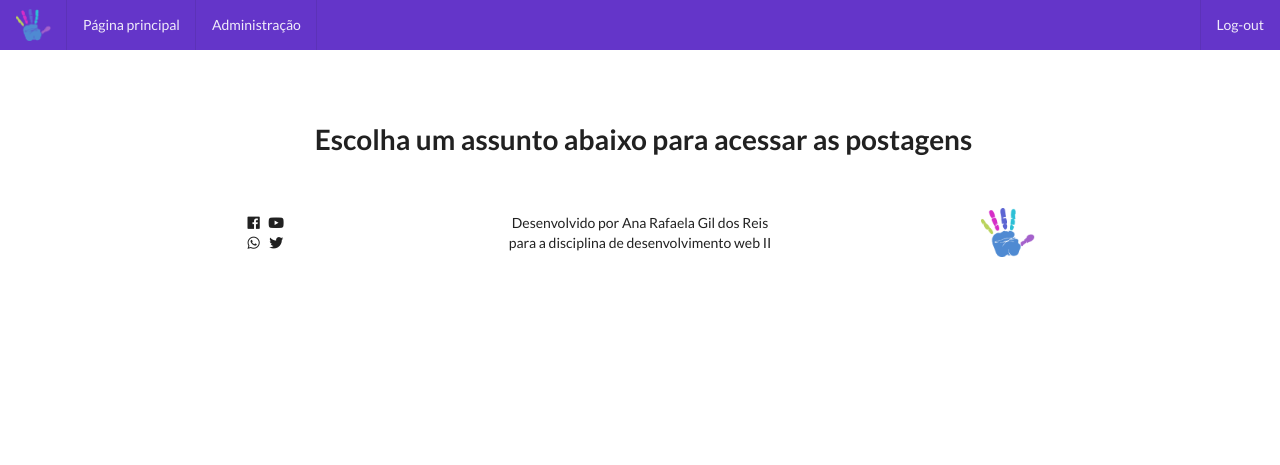
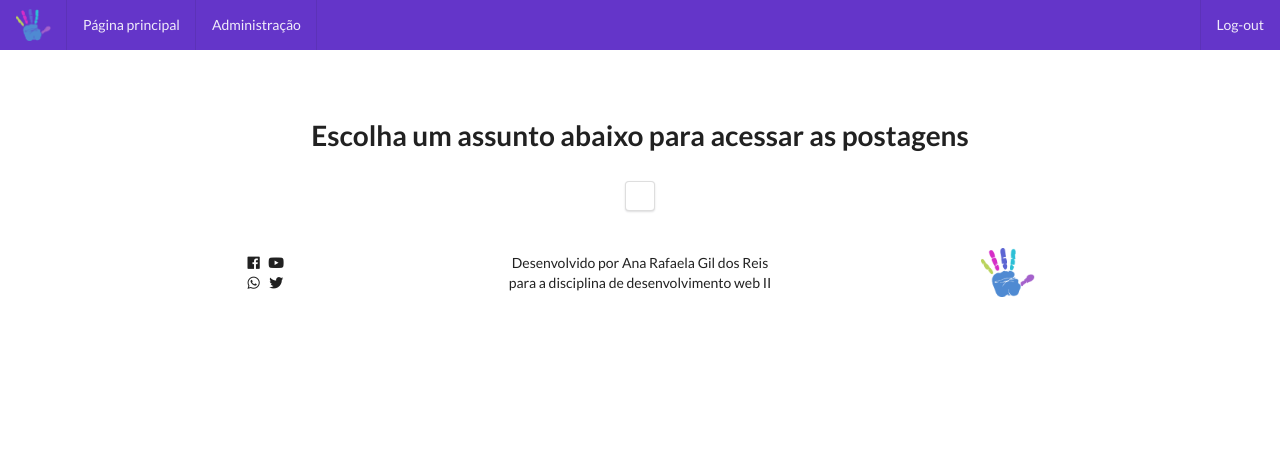
Before and after one commit to AnaRafaela/projeto_django_aula_dev_web2, a Django app: page / in a window 1280 px wide. Shown: the top 465 px of the page. Run offline with Django 3.2, Linux system fonts and the light colour scheme; the visitor is signed in with stand-in values (Sample User, id 1); data that the repository does not hold is empty.

Commit message:
pagina main arrumada

```diff
--- a/templates/main.html
+++ b/templates/main.html
@@ -5,8 +5,11 @@
 
 {% if user.is_authenticated %}
 <div class="two wide column"></div>
+    <div class="grid row centered">
+     <h1 class="ui center aligned header">Escolha um assunto abaixo para acessar as postagens</h1>
+    </div>
 <div class="grid row centered">
-<h1 class="centered aligned">Escolha um assunto abaixo para acessar as postagens</h1>
+<div class="ui segment">
 <div class="ui center aligned medium images">
     {% for classe in classes %}
         <a href="{% url 'visualizar_posts' classe.id %}">
@@ -16,7 +19,7 @@
 </div>
         </a>
   {% endfor %}
-
+</div>
 </div>
 </div>
 
```
